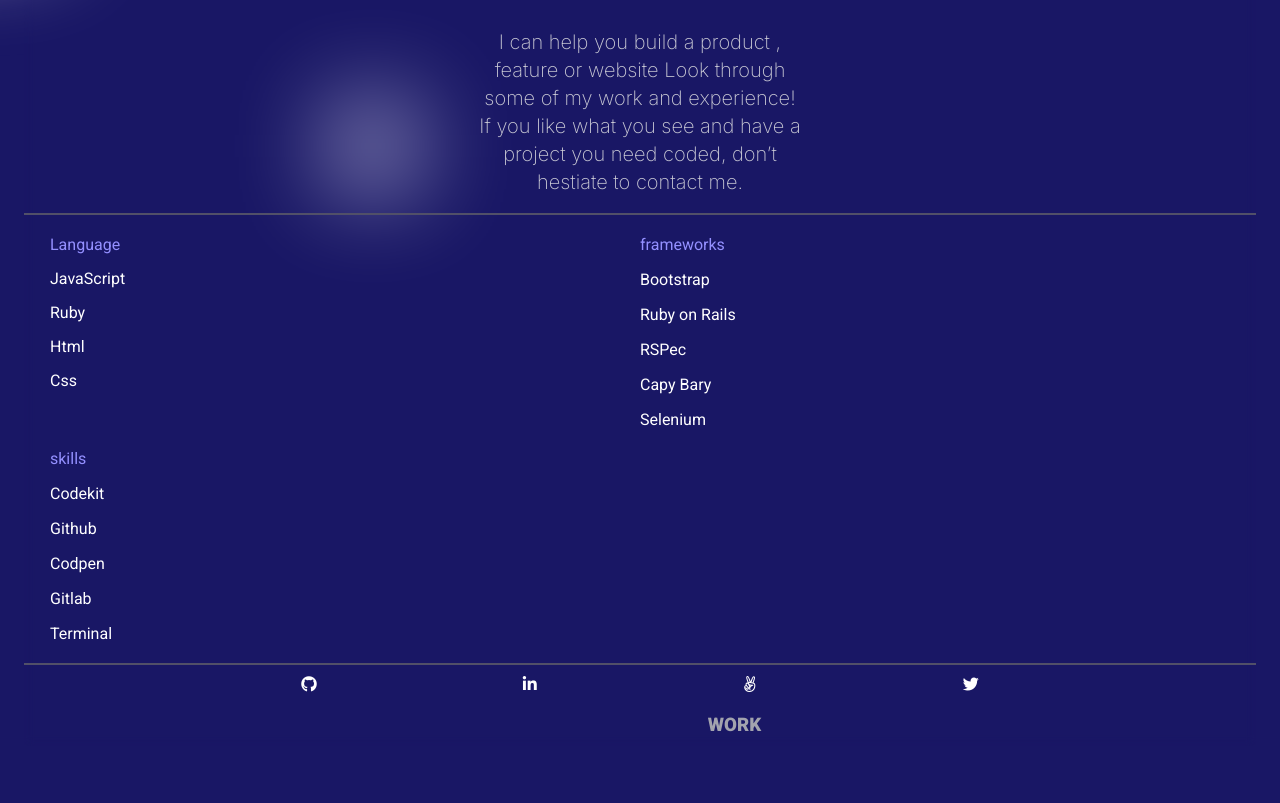
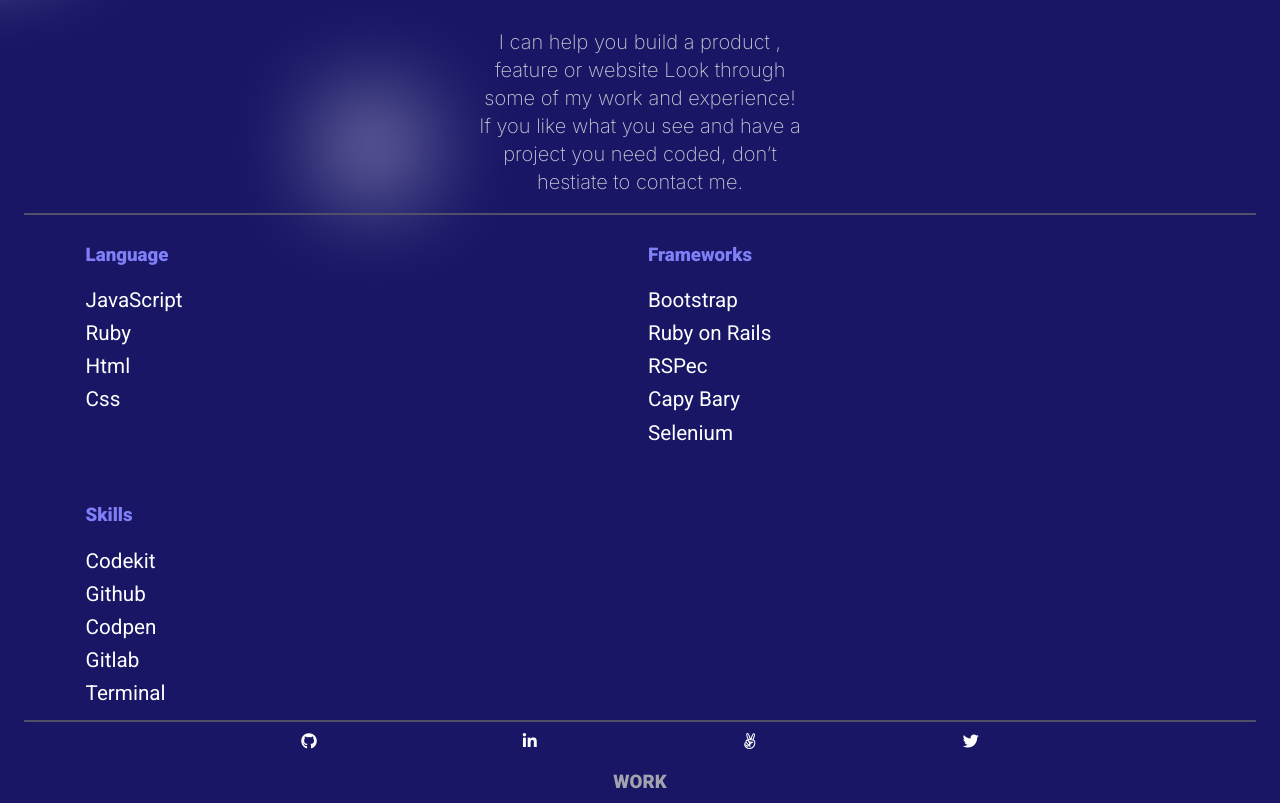
Before and after one commit to DanUshindi/portfolio, a website: page index.html in a window 1280 px wide. Shown: the part 383-1186 px from the top of the page. Before the commit the page ends 1129 px from the top, so only its background shows below. Drawn offline with Linux system fonts and the light colour scheme.

Commit message:
Add modifications  required by the reviewer on the html file

```diff
--- a/index.html
+++ b/index.html
@@ -37,47 +37,67 @@
              hestiate to contact me.</p>
         </div>
       </section>
-      <section class="tools border-bottom">
-        <div class="language">
-          <p class="tittle">Language</p>
-          <p>JavaScript</p>
-          <p>Ruby</p>
-          <p>Html</p>
-          <p>Css</p>
-        </div>
-        <div class="frameworks">
-          <p class="tittle">frameworks</p>
-          <p>Bootstrap</p>
-          <p>Ruby on Rails</p>
-          <p>RSPec</p>
-          <p>Capy Bary</p>
-          <p>Selenium</p>
-        </div>
-        <div class="skills">
-          <p class="tittle">skills</p>
-          <p>Codekit</p>
-          <p>Github</p>
-          <p>Codpen</p>
-          <p>Gitlab</p>
-          <a href="#"><p>Terminal</p></a>
-        </div>
+      <section class="containner border-bottom">
+        <ul class="tools skills-list">
+          <li class="language">
+            <h3 class="skill-title tittle">Language</h3>
+            <ul class="sublist">
+              <li class="skill">JavaScript</li>
+              <li class="skill">Ruby</li>
+              <li class="skill">Html</li>
+              <li class="skill">Css</li>
+            </ul>
+          </li>
+          <li class="frameworks">
+            <h3 class="skill-title">Frameworks</h3>
+            <ul class="sublist">
+              <li class="skill">Bootstrap</li>
+              <li class="skill">Ruby on Rails</li>
+              <li class="skill">RSPec</li>
+              <li class="skill">Capy Bary</li>
+              <li class="skill">Selenium</li>
+            </ul>
+          </li>
+          <li class="skills">
+            <h3 class="skill-title">Skills</h3>
+            <ul class="sublist">
+              <li class="skill">Codekit</li>
+              <li class="skill">Github</li>
+              <li class="skill">Codpen</li>
+              <li class="skill">Gitlab</li>
+              <li class="skill">Terminal</li>
+            </ul>
+          </li>
+        </ul>
       </section>
       <section class="footer">
         <ul class="icon">
-          <li><i class="fab fa-github"></i></li>
-          <li><i class="fab fa-linkedin-in"></i></li>
-          <li><i class="fab fa-angellist"></i></li>
-          <li><i class="fab fa-twitter"></i></li>
+          <li>
+            <a href="https://github.com/DanUshindi">
+              <i class="fab fa-github"></i>
+            </a>
+         </li>
+          <li>
+            <a href="https://www.linkedin.com/in/dan-ushindi-821415215/">
+              <i class="fab fa-linkedin-in"></i>
+            </a>
+          </li>
+          <li>
+            <a href="#">
+               <i class="fab fa-angellist"></i>
+            </a>
+          </li>
+          <li>
+            <a href="https://twitter.com/dan_ushindi">
+              <i class="fab fa-twitter"></i>
+            </a>
+          </li>
         </ul>
-        <div class="arrow">
-          <i class="fas fa-arrow-down-long"></i>
+        <div class="work">
           <h3>WORK</h3>
         </div>
       </section>
     </main>
   </div>
-
-  <!-- Scripts -->
-  <script src="data.js"></script>
 </body>
 </html>
--- a/style.css
+++ b/style.css
@@ -43,30 +43,26 @@
 
 .tools {
   display: grid;
-  grid-template-columns: 1fr 1fr;
-  grid-template-rows: 1fr 1fr;
-  width: 100%;
-  margin-left: 36px;
-  margin-right: 36px;
-  padding: 10px 0;
+  grid-template: repeat(2, minmax(5vh, 1fr)) / repeat(2, 1fr);
+  width: 90%;
+  gap: 1em;
 }
 
 .language {
-  grid-column: 1/2;
-  height: 175px;
-  grid-row: 1/2;
   display: flex;
   flex-direction: column;
-  justify-content: space-between;
+  justify-content: flex-start;
   padding: 10px 0;
   color: white;
-  margin-left: 26px;
+}
+
+.sublist {
+  flex: 1;
+  line-height: 1.6;
+  font-size: 1.29em;
 }
 
 .frameworks {
-  grid-column: 2/3;
-  grid-row: 1/2;
-  height: 214px;
   display: flex;
   flex-direction: column;
   justify-content: space-between;
@@ -74,27 +70,24 @@
   color: white;
 }
 
-.tittle {
-  color: #9490ff;
+.skill-title {
+  margin: 1em 0;
+  color: rgb(129, 127, 248);
 }
 
 .skills {
-  grid-column: 1/2;
-  grid-row: 2/3;
   height: 214px;
   display: flex;
   flex-direction: column;
-  justify-content: space-between;
+  justify-content: flex-start;
   padding: 10px 0;
   color: white;
-  margin-left: 26px;
 }
 
 .border-bottom {
   border-bottom: 2px solid rgb(81, 80, 104);
+  width: 900%;
 }
-
-/* style the head of the portfolio */
 
 .header {
   display: flex;
@@ -125,13 +118,16 @@
   width: 100%;
 }
 
-/* Styling the foot part */
 .footer {
   display: flex;
   flex-direction: column;
   justify-content: space-between;
   align-items: center;
   width: 100%;
+}
+
+.fab {
+  color: white;
 }
 
 .icon {
@@ -144,7 +140,7 @@
   color: white;
 }
 
-.arrow {
+.work {
   display: flex;
   flex-direction: row;
   justify-content: space-around;
@@ -152,27 +148,6 @@
   color: rgb(162, 163, 174);
   font-weight: lighter;
   padding: 10px 0;
-}
-
-/* After toggling  nav-bar display like that */
-.nav-open .nav-bar {
-  position: absolute;
-  height: 100vh;
-  width: 100vw;
-  overflow: hidden;
-  display: flex;
-  flex-direction: column;
-  align-items: center;
-  opacity: 1;
-  z-index: 10;
-  color: white;
-  backdrop-filter: blur(20px);
-  text-decoration: none;
-}
-
-a {
-  color: white;
-  text-decoration: none;
 }
 
 .bars,
@@ -210,8 +185,6 @@
   font-size: 1.3em;
   padding: 0 10px;
 }
-
-/* style the body of the portfolio */
 
 .main {
   display: flex;
@@ -261,32 +234,9 @@
   font-family: "Inter", sans-serif;
 }
 
-.nav-open .bars::before {
-  display: none;
-}
-
-.nav-open .bars {
-  transform: rotate(45deg);
-}
-
-.nav-open .bars::after {
-  transform: rotate(45deg) rotate(0.623turn) translate(0.59rem);
-}
-
-.nav-open .bars,
-.nav-open .bars::after {
-  transition: all 200ms ease-in-out;
-}
-
 .hamburger {
   border: none;
   padding: 0.5em;
   background: transparent;
   z-index: 10;
 }
-
-@media (max-width: 320px) {
-  body {
-    margin-right: 30px;
-  }
-}
```
